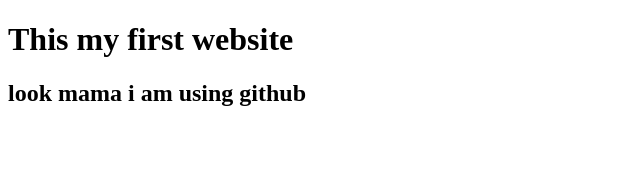
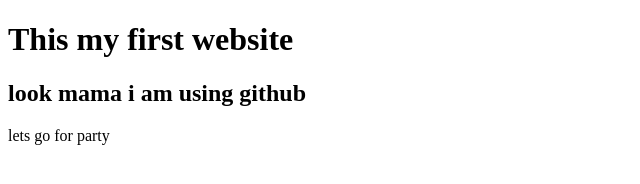
Before and after one commit to wahid-1989/my-first-website, a plain HTML site: page index.html in a window 1280 px wide. Shown: the whole page, without its empty margins (0-640 px from the left). Drawn offline with Linux system fonts and the light colour scheme.

Commit message:
amer new github

```diff
--- a/index.html
+++ b/index.html
@@ -8,5 +8,6 @@
 <body>
     <h1>This my first website</h1>
     <h2>look mama i am using github</h2>
+    <p>lets go for party</p>
 </body>
 </html>
```
